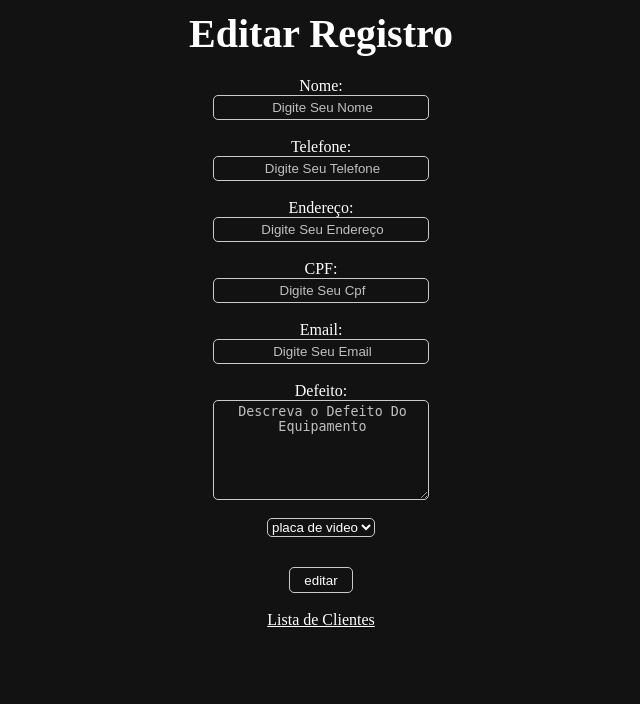
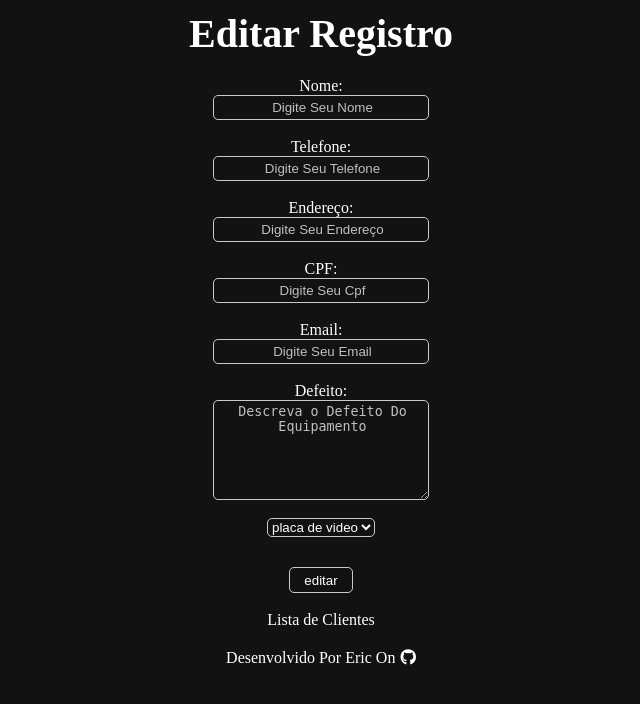
Before and after one commit to ericrq/Sistema-De-Crud, a PHP site: page /php/editar.php in a window 1280 px wide. Shown: the top 704 px of the page, without its empty margins (319-959 px from the left). Run offline with PHP 8.4, Linux system fonts and the light colour scheme; data comes from the database, SQL or seed files in the repository; data that the repository does not hold is empty; some libraries are stand-ins or nearby versions.

Commit message:
Initial commit

```diff
--- a/css/estilo.css
+++ b/css/estilo.css
@@ -7,6 +7,7 @@
     background-color: #121212;
     caret-color: rgb(255, 255, 255);
     color: rgb(255, 255, 255);
+    text-decoration: none;
 }
 
 form {
@@ -138,3 +139,14 @@ td:nth-child(6) {
 td:nth-child(7) {
     width: 10%;
 }
+
+footer {
+    display: flex;
+    flex-direction: column;
+    align-items: center;
+    padding-top: 20px;
+}
+
+footer i {
+    padding-left: 5px;
+}
--- a/index.php
+++ b/index.php
@@ -63,6 +63,10 @@
     </table>
     <!-- link para o formulario -->
     <a class="voltar_form" href="php/formulario.php">Adicionar Cliente</a>
+    <footer>
+        <a target="_black" href="https://github.com/ericrq">Desenvolvido Por Eric On<i class="fa fa-github"></i></a>
+    </footer>
+
 </body>
 
 </html>
--- a/php/editar.php
+++ b/php/editar.php
@@ -23,6 +23,8 @@ if (isset($_GET['id'])) {
     <meta name="viewport" content="width=device-width, initial-scale=1.0">
     <!-- link icone -->
     <link rel="stylesheet" href="../css/estilo.css">
+    <!-- link fontawesome "icones" -->
+    <script src="https://kit.fontawesome.com/19e27bbf66.js" crossorigin="anonymous"></script>
     <title>Editar Registro</title>
 </head>
 
@@ -76,6 +78,9 @@ if (isset($_GET['id'])) {
 
         <!-- tabela de clientes -->
         <a href="../index.php">Lista de Clientes</a>
+        <footer>
+            <a target="_black" href="https://github.com/ericrq">Desenvolvido Por Eric On<i class="fa fa-github"></i></a>
+        </footer>
 </body>
 
 </html>
--- a/php/formulario.php
+++ b/php/formulario.php
@@ -7,6 +7,8 @@
     <meta name="viewport" content="width=device-width, initial-scale=1.0">
     <!-- link css -->
     <link rel="stylesheet" href="../css/estilo.css">
+     <!-- link fontawesome "icones" -->
+     <script src="https://kit.fontawesome.com/19e27bbf66.js" crossorigin="anonymous"></script>
     <title>Formulario de cadastramento</title>
 </head>
 
@@ -53,6 +55,9 @@
         <input type="submit" name="btn-cadastrar" value="Cadastrar"><br>
         <!-- link indo para a tabela de clientes ja registrados -->
         <a href="../index.php">Lista de Clientes</a>
+        <footer>
+            <a target="_black" href="https://github.com/ericrq">Desenvolvido Por Eric On<i class="fa fa-github"></i></a>
+        </footer>
 </body>
 
 </html>
```
